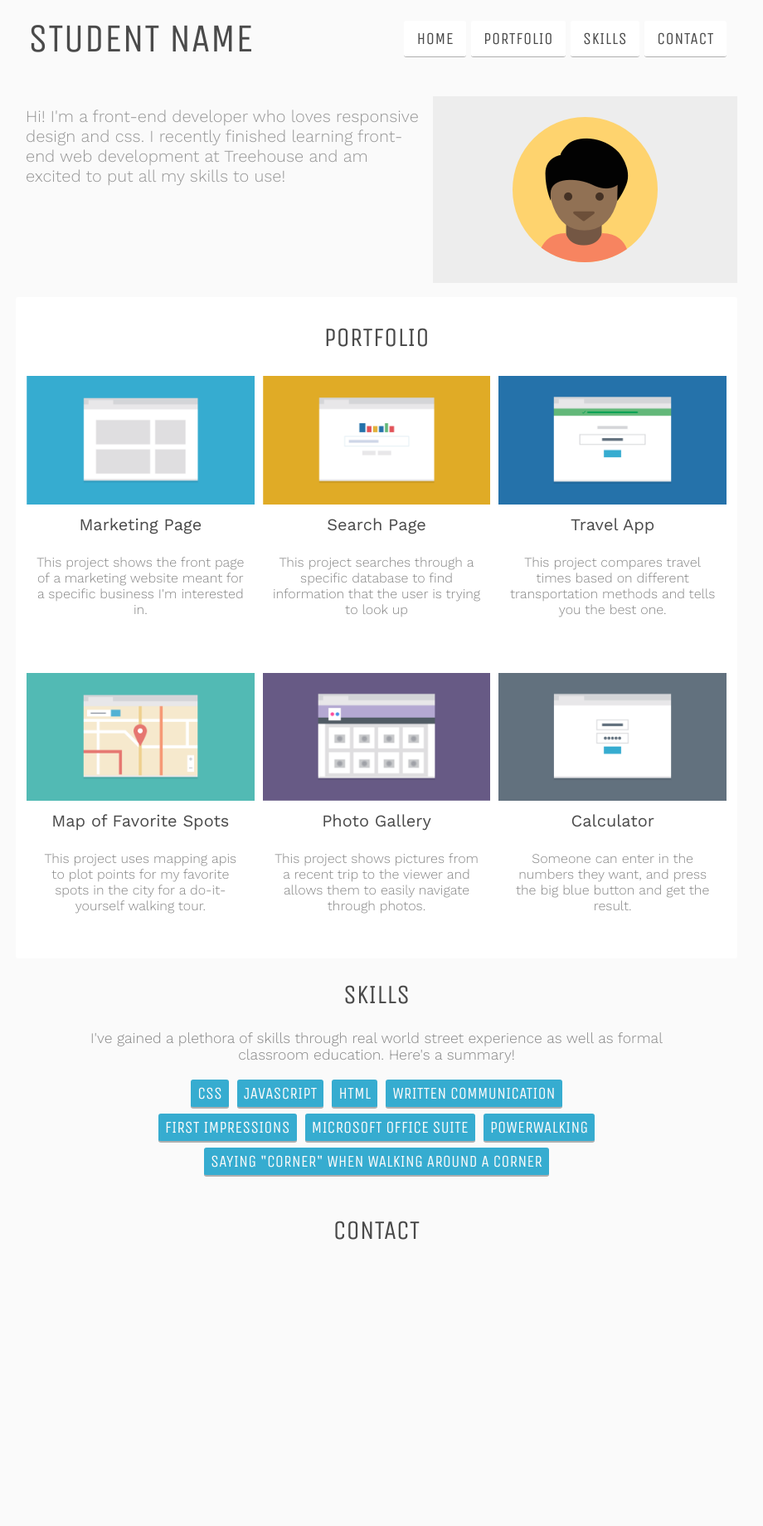
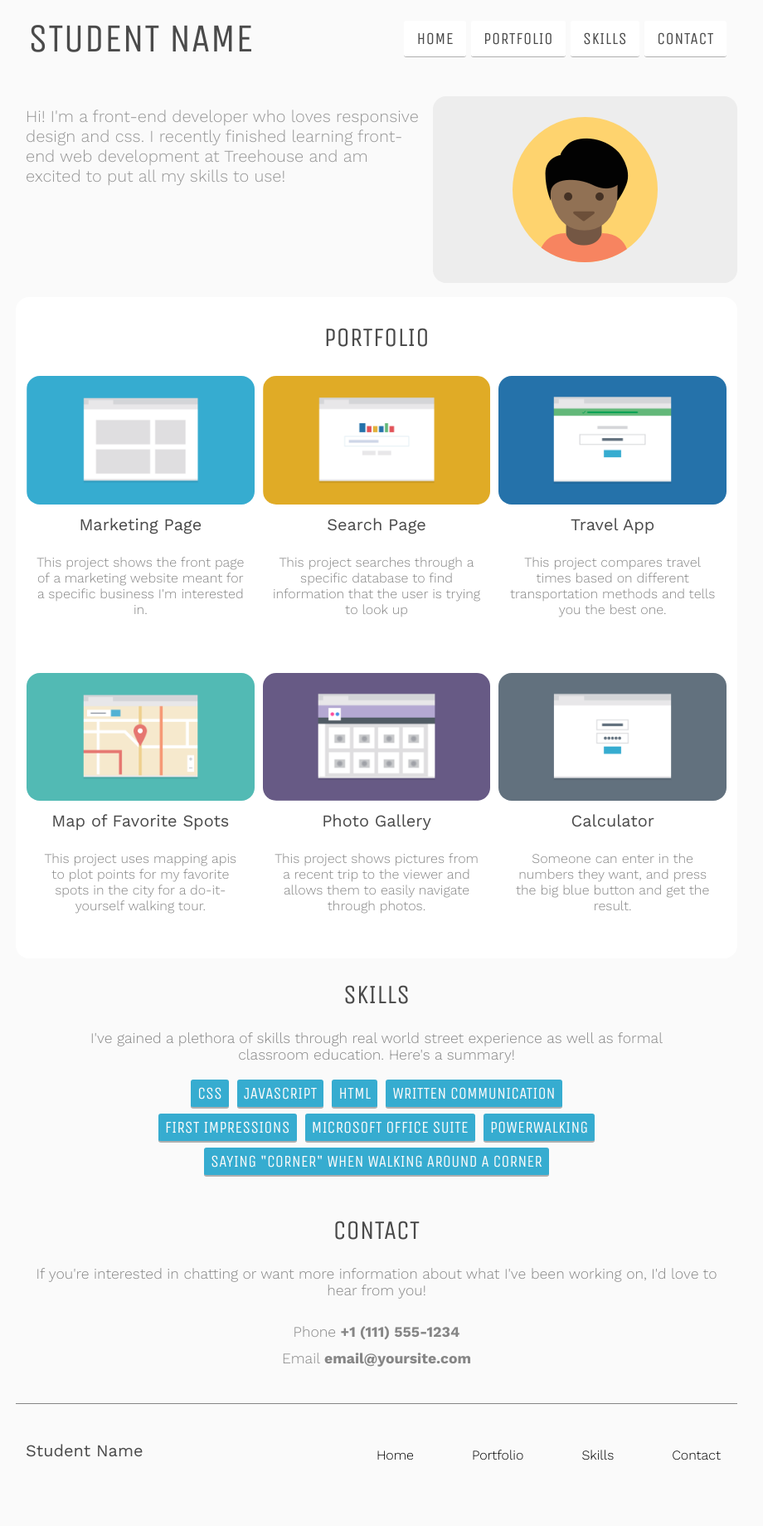
Before and after one commit to localseth/responsive-layout-site, a plain HTML site: page index.html in a window 1280 px wide. Shown: the whole page at 83% size, without its empty margins (186-1106 px from the left). Drawn offline with nearby package versions, Linux system fonts and the light colour scheme.

Commit message:
Corrected HTML errors and updated CSS
-Missed a closing <div> tag (fixed)
-Added <nav> tags in header
-Added rounded corners in CSS and changed font sizes

```diff
--- a/css/styles.css
+++ b/css/styles.css
@@ -165,6 +165,10 @@ h2.item {
     align-self: baseline;
 }
 
+.pro-pic img {
+    border-radius: 1rem;
+}
+
 /* Layout Containers ----------------------- */
 
 .main-header,
@@ -183,6 +187,7 @@ h2.item {
 
 .portfolio img {
     order: -1;
+    border-radius: 1rem;
 }
 
 .portfolio article {
@@ -195,7 +200,7 @@ h2.item {
     align-items: stretch;
     margin: 13px;
     text-align: center;
-    border-radius: 3px;
+    border-radius: 1rem;
 }
 
 .container .item {
@@ -232,7 +237,7 @@ h2.item {
 }
 
 .main-footer {
-    font-size: 1.25rem;
+    font-size: 1rem;
     text-align: center;
     padding: 2em 0;
     display: flex;
@@ -290,7 +295,7 @@ figure {
     }
 
     h3 {
-        font-size: 1.625rem;
+        font-size: 1.25rem;
         font-weight: 500;
     }
 
@@ -332,6 +337,7 @@ figure {
     .pro-pic img {
         max-width: 400px;
         flex-grow: 4;
+        border-radius: 1rem;
     }
 
     .bio {
@@ -372,7 +378,7 @@ figure {
         justify-content: space-between;
         flex-grow: 2;
         min-width: 20vw;
-        max-width: 60%;
+        max-width: 50%;
     }
 
     h3.showhide {
--- a/index.html
+++ b/index.html
@@ -11,13 +11,15 @@
 </head>
 <body id="home" class="site">
     <header class="main-header container">
-            <h1 class="item">Student name</h1>
+        <h1 class="item">Student name</h1>
+        <nav>
             <ul class="main-nav">
                 <li class="item"><a href="#home">Home</a></li>
                 <li class="item"><a href="#portfolio">Portfolio</a></li>
                 <li class="item"><a href="#skills">Skills</a></li>
                 <li class="item"><a href="#contact">Contact</a></li>
             </ul>
+        </nav>
     </header>
 
     <main>
@@ -91,7 +93,7 @@
                 Phone <strong>+1 (111) 555-1234</strong><br>
                 Email <a href="mailto:email@yoursite.com?subject=Hi!"><strong>email@yoursite.com</strong></a>
             </p>
-
+        </div>
     </main>
 
         <footer class ="main-footer container">
```
Also changed, not shown: 1 other file.
